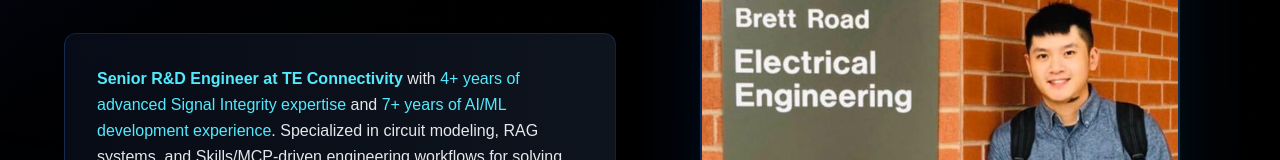
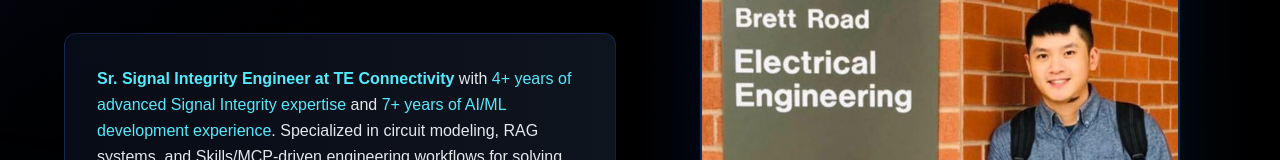
Before and after one commit to dryungtinghsieh-ui/ai-portfolio, a Next.js app: page / in a window 1280 px wide. Shown: the part 381-541 px from the top of the page. Built offline with nearby package versions, Linux system fonts and the light colour scheme.

Commit message:
Align body title to Sr. Signal Integrity Engineer

```diff
--- a/app/page.tsx
+++ b/app/page.tsx
@@ -176,7 +176,7 @@ export default function Home() {
                   className="mb-12 rounded-xl border border-blue-500/20 bg-gradient-to-r from-slate-900/50 to-slate-800/50 p-6 backdrop-blur-sm sm:p-8"
                 >
                   <p className="text-sm leading-relaxed text-gray-200 sm:text-base">
-                    <span className="font-semibold text-cyan-300">Senior R&D Engineer at TE Connectivity</span>{' '}
+                    <span className="font-semibold text-cyan-300">Sr. Signal Integrity Engineer at TE Connectivity</span>{' '}
                     with <span className="text-cyan-300">4+ years of advanced Signal Integrity expertise</span> and{' '}
                     <span className="text-cyan-300">7+ years of AI/ML development experience</span>. Specialized in circuit modeling, RAG systems, and Skills/MCP-driven engineering workflows for solving complex high-speed design challenges.
                   </p>
```
